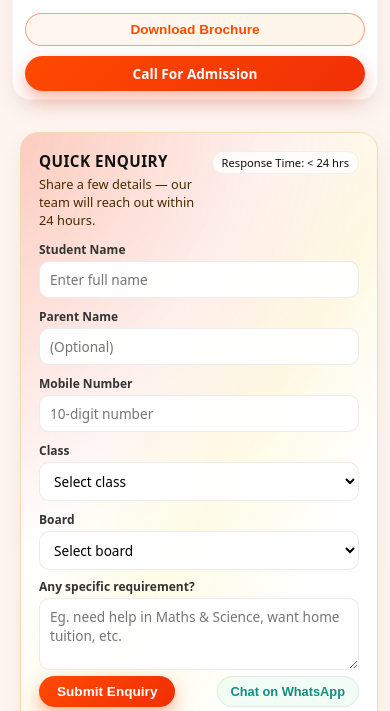
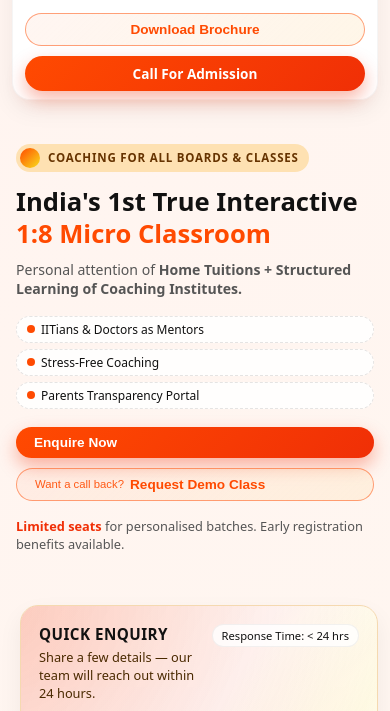
Before and after one commit to Alltheclasses/classes.alltheclasses, a plain HTML site: page All The Classes Landing.html in a window 390 px wide. Shown: the part 76-787 px from the top of the page. Drawn offline with Linux system fonts and the light colour scheme.

Commit message:
commit added

```diff
--- a/LP/All The Classes Landing.html
+++ b/All The Classes Landing.html
@@ -760,7 +760,7 @@
       }
 
       .hero-right {
-        order: -1;
+        order: 1;
       }
 
       .site-header {
```
Also changed, not shown: Assets/PastedGraphic-1.png (renamed from LP/Assets/PastedGraphic-1.png), 1 other file.
